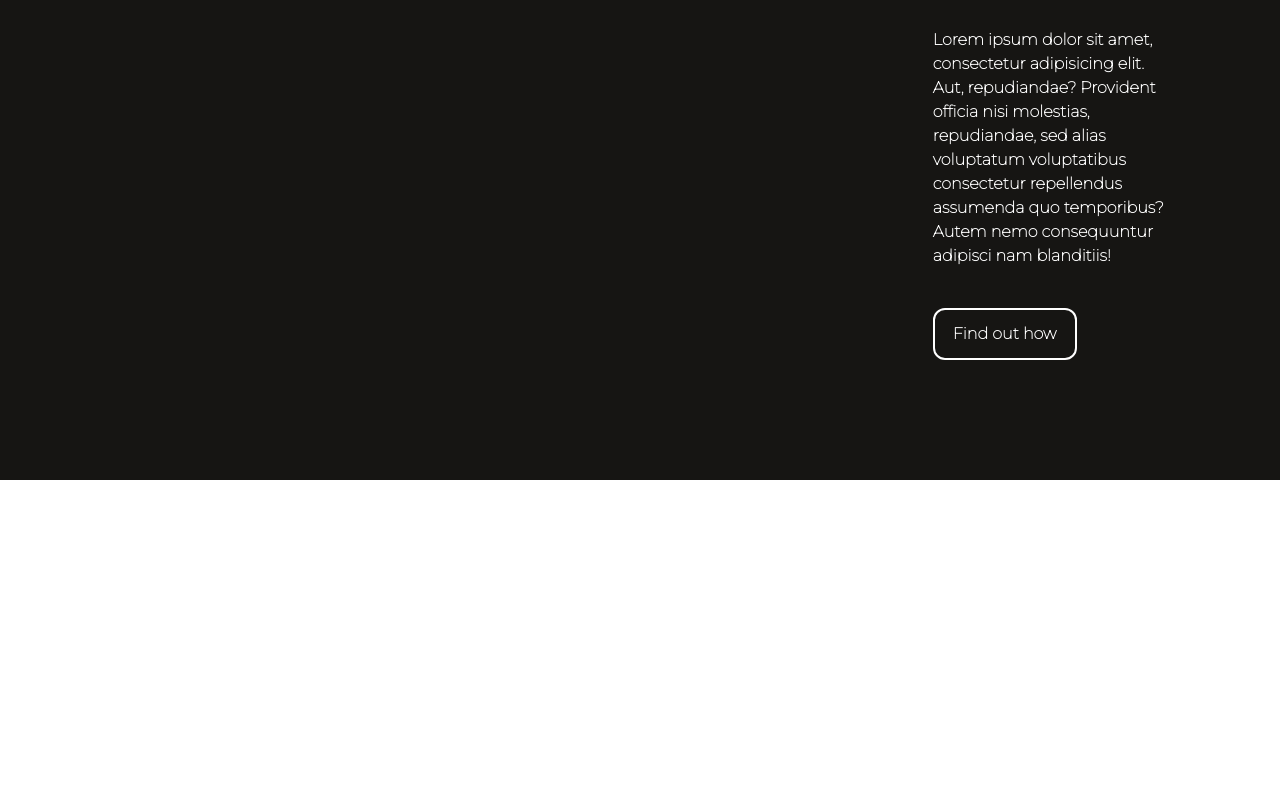
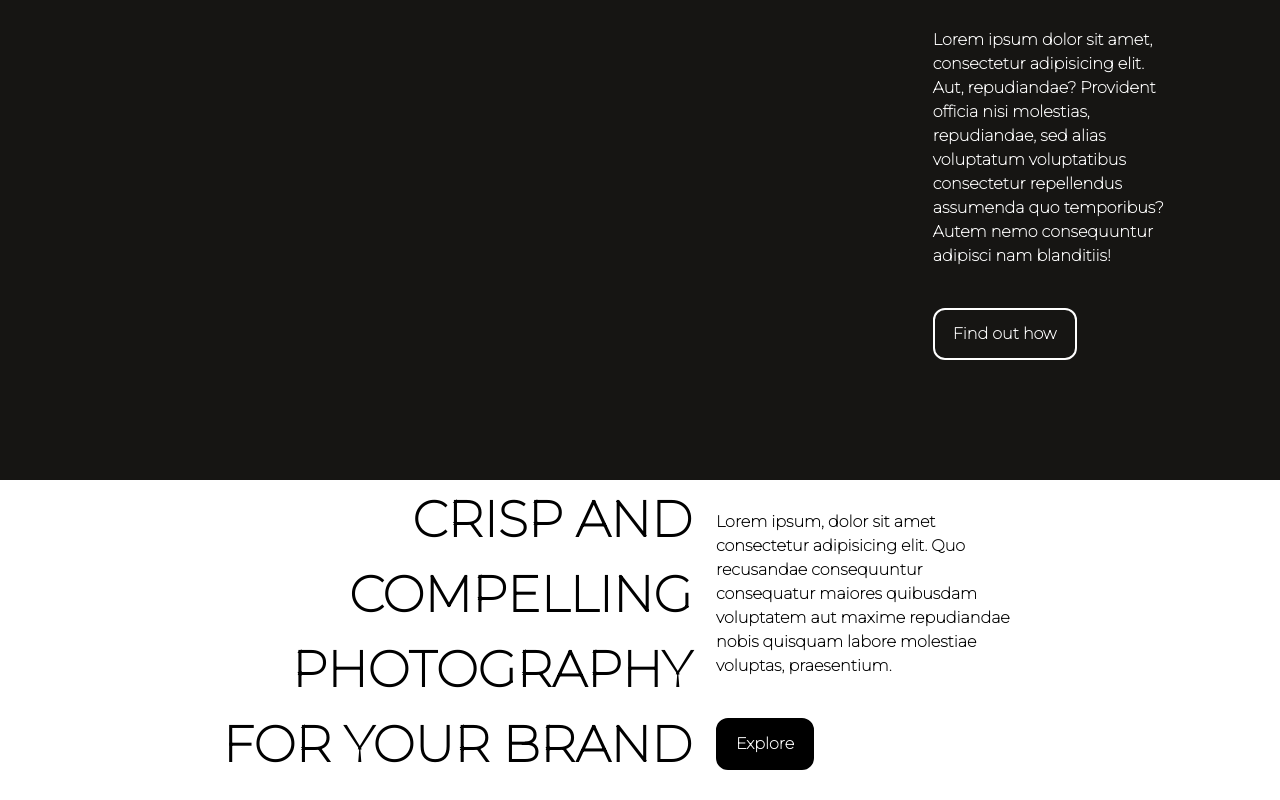
Before and after one commit to jacobmtruong/oclock-production, a Next.js app: page / in a window 1280 px wide. Shown: the part 1459-2259 px from the top of the page. Before the commit the page ends 1939 px from the top, so only its background shows below. Built offline with nearby package versions, Linux system fonts and the light colour scheme.

Commit message:
text banner

```diff
--- /dev/null
+++ b/components/main/TextBanner.jsx
@@ -0,0 +1,21 @@
+import classes from "../../styles/mainpage/textbanner.module.css";
+import Link from "next/link";
+
+const TextBanner = () => {
+  return (
+    <div className={classes.container}>
+      <p>Crisp and compelling photography for your brand</p>
+      <div className={classes.rightcontainer}>
+        <p>
+          Lorem ipsum, dolor sit amet consectetur adipisicing elit. Quo
+          recusandae consequuntur consequatur maiores quibusdam voluptatem aut
+          maxime repudiandae nobis quisquam labore molestiae voluptas,
+          praesentium.
+        </p>
+        <Link href="">Explore</Link>
+      </div>
+    </div>
+  );
+};
+
+export default TextBanner;
--- a/pages/index.js
+++ b/pages/index.js
@@ -2,6 +2,7 @@ import Head from "next/head";
 import { MainBanner } from "../components/main/MainBanner";
 import "@nextcss/reset";
 import { LandscapeCarousel } from "../components/sliders/LandscapeCarousel.jsx";
+import TextBanner from "../components/main/TextBanner";
 
 export default function Home() {
   return (
@@ -12,6 +13,7 @@ export default function Home() {
       </Head>
       <MainBanner />
       <LandscapeCarousel />
+      <TextBanner />
     </>
   );
 }
--- /dev/null
+++ b/styles/mainpage/textbanner.module.css
@@ -0,0 +1,50 @@
+.container {
+  margin: auto;
+  width: 100%;
+  display: flex;
+  justify-content: center;
+  align-items: center;
+  gap: 3vh;
+  height: 40vh;
+  margin: auto;
+}
+
+.container > p {
+  color: black;
+  text-align: right;
+  font-size: 50px;
+  font-weight: 700;
+  width: 40%;
+  text-transform: uppercase;
+}
+
+.rightcontainer {
+  display: flex;
+  flex-direction: column;
+  gap: 3vh;
+  width: 30%;
+}
+
+.rightcontainer > p {
+  color: black;
+  font-weight: 600;
+  width: 80%;
+}
+
+.rightcontainer > a {
+  width: fit-content;
+  font-weight: 900;
+  text-decoration: none;
+  color: white;
+  background-color: black;
+  border: 2px solid black;
+  padding: 12px 18px;
+  border-radius: 12px;
+  transition: 0.2s linear;
+}
+
+.rightcontainer > a:hover {
+  background-color: white;
+  color: black;
+  border: 2px solid rgba(46, 53, 59, 0.334);
+}
```
